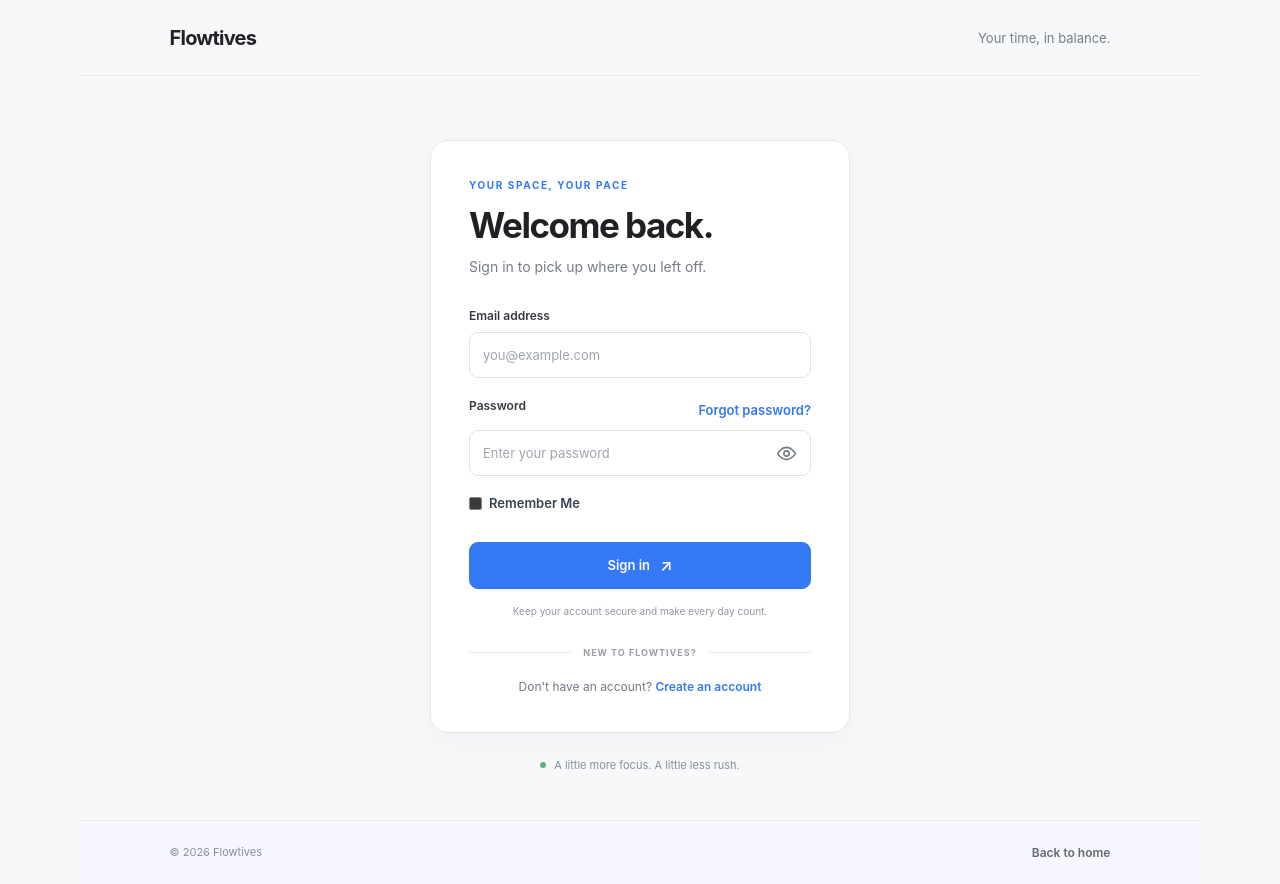
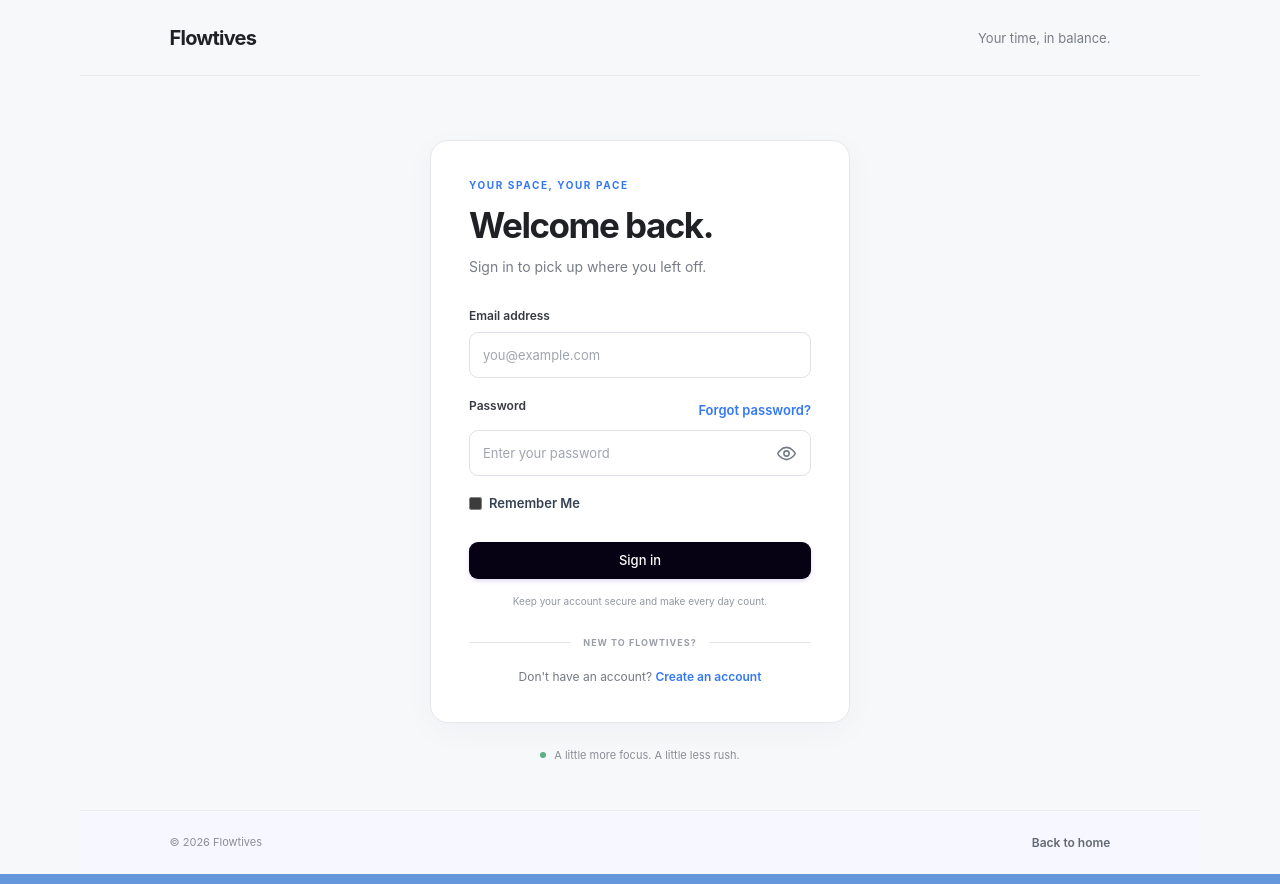
Before and after one commit to 123674/Flowtives, a Next.js app: page /signin in a window 1280 px wide. Built offline with nearby package versions, Linux system fonts and the light colour scheme.

Commit message:
sign in page changes -2

```diff
--- a/src/app/signin/signin.css
+++ b/src/app/signin/signin.css
@@ -244,7 +244,7 @@
     align-self: flex-start;
     gap: 7px;
     margin-top: -2px;
-    color: #606570;
+    color: #8caa06;
     font-size: 12px;
     line-height: 1.4;
     cursor: pointer;
@@ -265,44 +265,46 @@
 }
 
 /* Submit button */
+
 .signin-submit {
     width: 100%;
-    min-height: 47px;
+    min-height: 37px;
     display: flex;
     align-items: center;
     justify-content: center;
-    gap: 10px;
+    gap: 0;
     margin-top: 1px;
-    padding: 12px 16px;
-    border: 1px solid var(--signin-blue);
+    padding: 10px 16px;
+    border: none;
     border-radius: 9px;
-    background: var(--signin-blue);
+    background: #060113;
     color: #ffffff;
     font-family: inherit;
     font-size: 13px;
-    font-weight: 600;
+    font-weight: 500;
+    box-shadow: 0 2px 4px rgba(93, 56, 190, 0.18);
     cursor: pointer;
-    transition:
-        background 150ms ease,
-        transform 150ms ease;
+    transition: background 150ms ease, box-shadow 150ms ease;
 }
 
 .signin-submit:hover {
-    background: var(--signin-blue-hover);
+    background: #011111;
+    box-shadow: 0 3px 7px rgba(93, 56, 190, 0.24);
 }
 
 .signin-submit:active {
-    transform: scale(0.99);
+    background: #060111;
 }
 
 .signin-submit:focus-visible {
-    outline: 3px solid rgba(52, 120, 246, 0.35);
+    outline: 3px solid rgba(128, 80, 245, 0.3);
     outline-offset: 3px;
 }
 
 .signin-submit span {
-    font-size: 16px;
+    display: none;
 }
+
 
 /* Error message */
 .signin-error {
```
